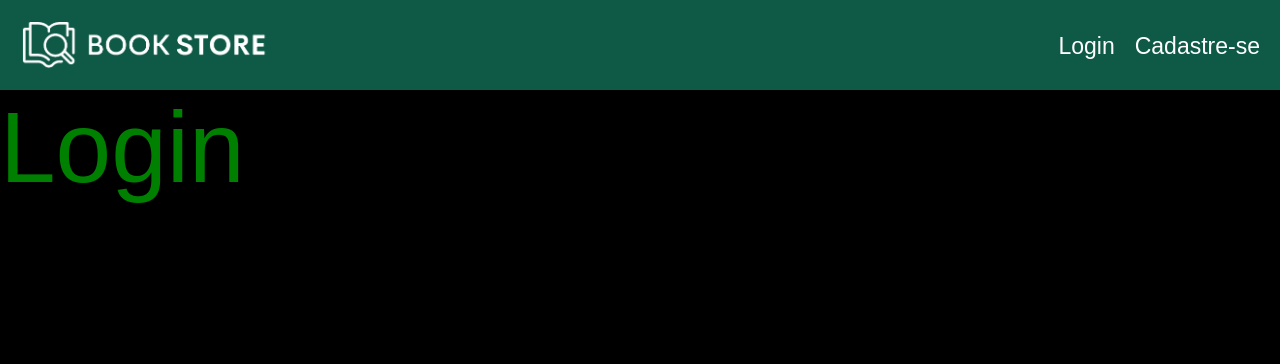
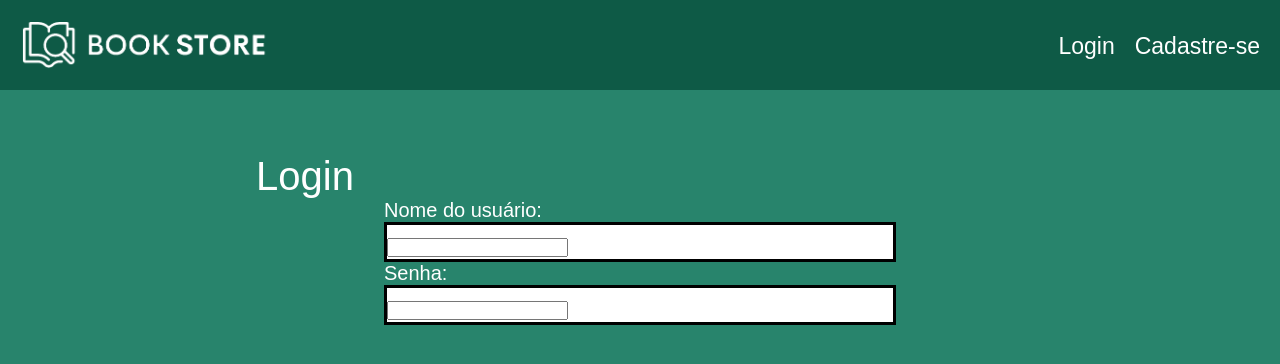
Before and after one commit to ricardoli201388/Grupo4_biblioteca, a React (Vite) app in the folder biblioteca_site/: page /Login in a window 1280 px wide. Shown: the top 364 px of the page. Built offline with nearby package versions, Linux system fonts and the light colour scheme.

Commit message:
Estilização da página Login

```diff
--- a/biblioteca_site/src/Pages/Login/login.jsx
+++ b/biblioteca_site/src/Pages/Login/login.jsx
@@ -1,10 +1,18 @@
-import { Container, Titulo } from "./styles";
+import { Container, Titulo, Caixa_texto, Texto } from "./styles";
 
 function Login(){
 
 return (
     <Container>
         <Titulo>Login</Titulo>
+        <Texto>Nome do usuário:</Texto>
+    <Caixa_texto>
+        <input></input>
+    </Caixa_texto>
+        <Texto>Senha:</Texto>
+    <Caixa_texto>
+        <input></input>
+    </Caixa_texto>
     </Container>
 )
 }
--- a/biblioteca_site/src/Pages/Login/styles.js
+++ b/biblioteca_site/src/Pages/Login/styles.js
@@ -6,10 +6,24 @@ export const Container = styled.div`
   align-content: center;
   width: 100%;
   height: 100%;
-  background-color: black;
+  background-color: #28846C;
 `;
 
 export const Titulo = styled.p`
-  font-size: 100px;
-  color: green;
+  margin-top: 5%;
+  margin-left: 20%;
+  font-size: 40px;
+  color: white;
 `;
+
+export const Caixa_texto = styled.div`
+  margin-left: 30%;
+  margin-right: 30%;
+  border: solid;
+  background-color: white;
+`
+export const Texto = styled.p`
+  margin-left: 30%;
+  font-size: 20px;
+  color: white;
+`
```
